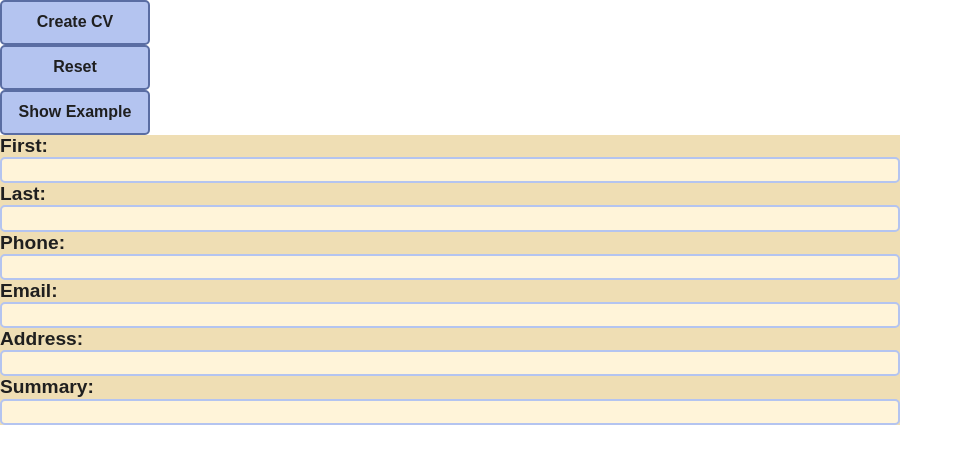
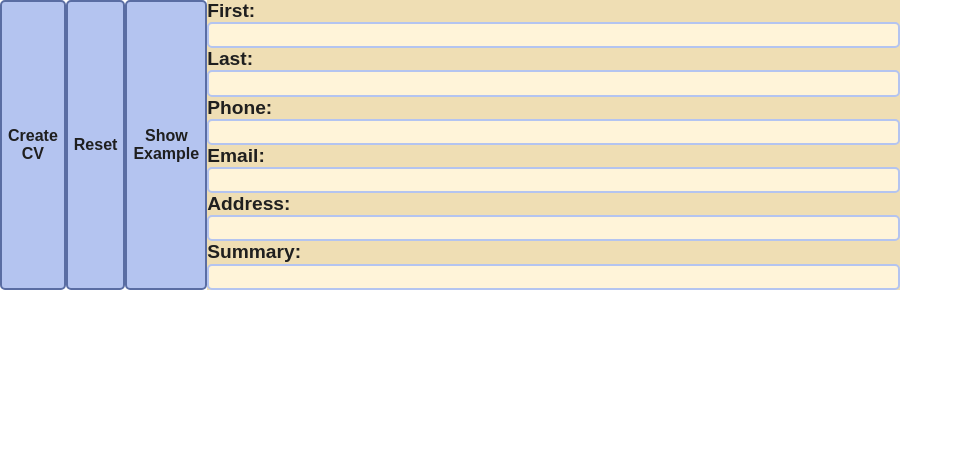
Before and after one commit to xincryptedx/cv-creator, a React (Vite) app: page / in a window 1280 px wide. Shown: the top 464 px of the page, without its empty margins (0-963 px from the left). Built offline with nearby package versions, Linux system fonts and the light colour scheme.

Commit message:
Give basic grid template to form

```diff
--- a/src/style/CvForm.module.css
+++ b/src/style/CvForm.module.css
@@ -10,7 +10,12 @@
 
 .cvForm {
   display: grid;
+  grid-template: min-content min-content / min-content min-content min-content 1fr;
+  grid-template-areas:
+    "create reset example ."
+    "basicInfo";
 
+  width: 100%;
   max-width: 900px;
 }
 
@@ -33,3 +38,15 @@
 .cvForm button:active {
   background-color: var(--primary_2);
 }
+
+.createButton {
+  grid-area: create;
+}
+
+.resetButton {
+  grid-area: reset;
+}
+
+.exampleButton {
+  grid-area: example;
+}
```
